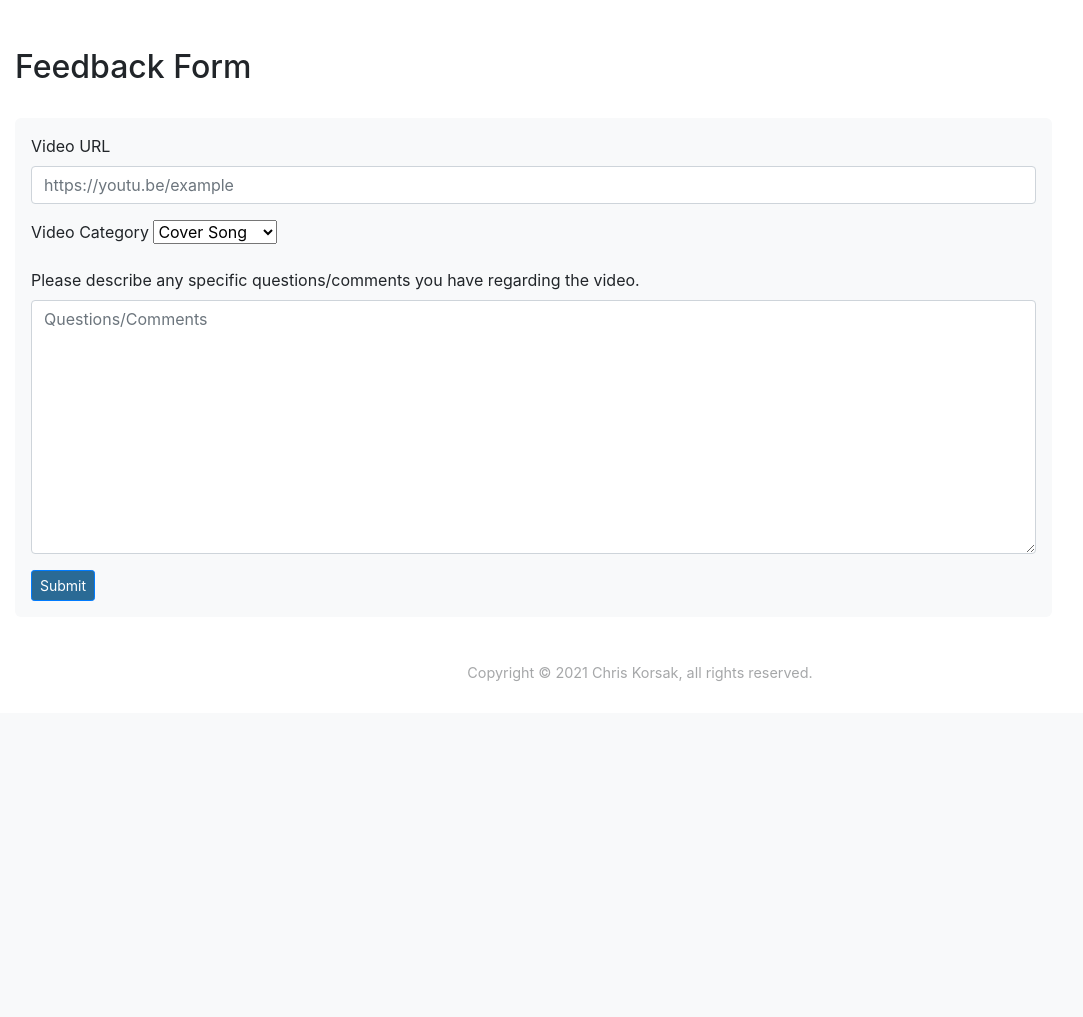
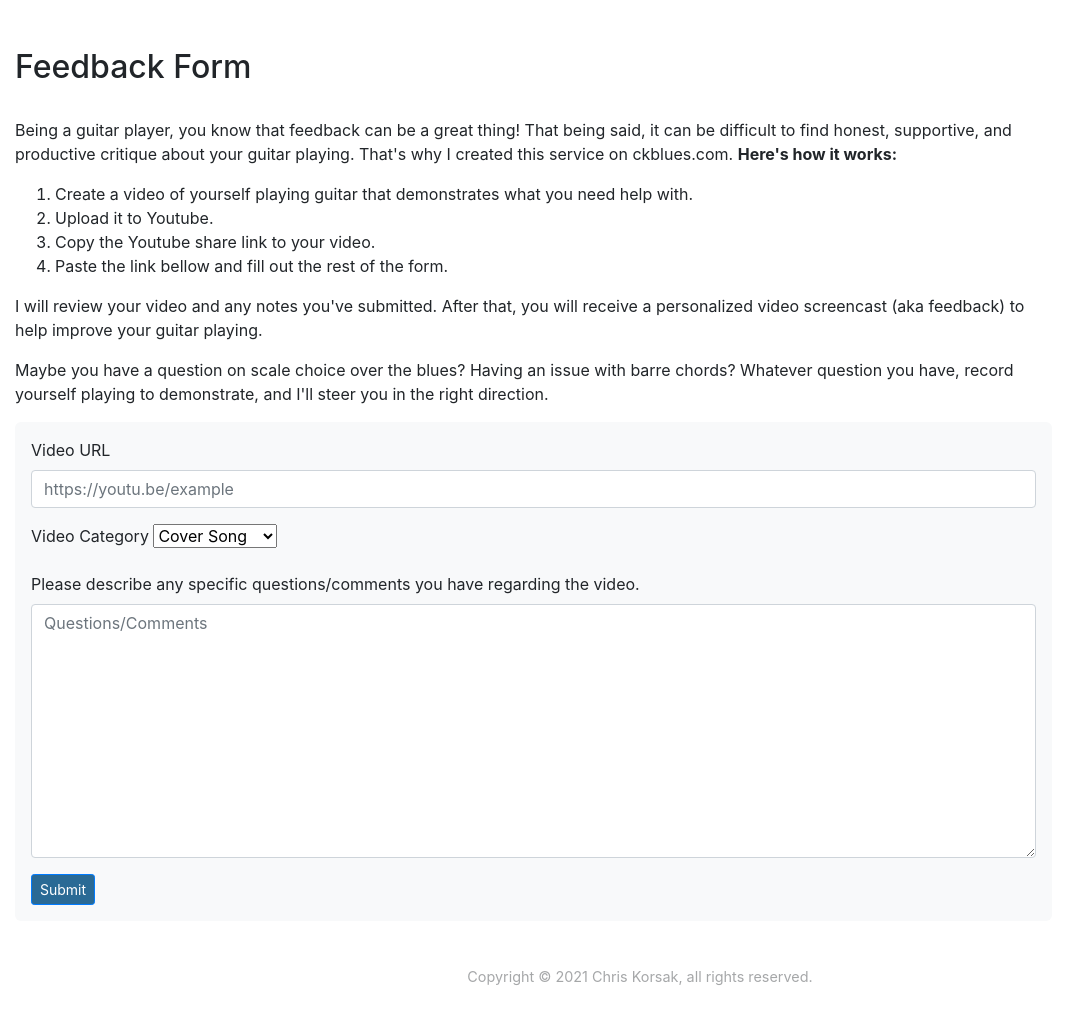
Before and after one commit to chriskorsak/capstone, a Django app: page /feedback-form in a window 1280 px wide. Shown: the part 146-1163 px from the top of the page, without its empty margins (0-1083 px from the left). Before the commit the page ends 827 px from the top, so only its background shows below. Run offline with Django 3.2, Linux system fonts and the light colour scheme; a user stored in the database is signed in; some libraries are stand-ins or nearby versions.

Commit message:
readme edits and updates, template file content on dashboard, feedback-form, and register to clarify site behavior to user.

```diff
--- a/ckblues/static/ckblues/styles.css
+++ b/ckblues/static/ckblues/styles.css
@@ -43,7 +43,8 @@ footer,
 .post-category,
 .comment-date-user,
 .feedback-date-received,
-#password-match-warning {
+#password-match-warning,
+.light-text {
   font-size: 90%;
   opacity: 40%;
 }
@@ -118,7 +119,7 @@ iframe {
 
 /* comment section of feedback and post */
 
-li {
+ul > li {
   list-style: none;
 }
 
--- a/ckblues/templates/ckblues/dashboard.html
+++ b/ckblues/templates/ckblues/dashboard.html
@@ -54,6 +54,7 @@
   <!-- update credentials -->
   <section id="update-section">
     <p>Update email and/or password</p>
+    <p class="light-text">Note: you will have to log back in with your new credentials after submitting this form.</p>
     <form action="{% url 'update-credentials' username %}" method="POST">
       {% csrf_token %}
       <div class="form-group">
--- a/ckblues/templates/ckblues/feedback-form.html
+++ b/ckblues/templates/ckblues/feedback-form.html
@@ -6,6 +6,15 @@
 
   <div class="col-sm-10 main">
   <h2>Feedback Form</h2>
+  <p>Being a guitar player, you know that feedback can be a great thing! That being said, it can be difficult to find honest, supportive, and productive critique about your guitar playing. That's why I created this service on ckblues.com. <strong>Here's how it works:</strong></p>
+  <ol>
+    <li>Create a video of yourself playing guitar that demonstrates what you need help with.</li>
+    <li>Upload it to Youtube.</li>
+    <li>Copy the Youtube share link to your video.</li>
+    <li>Paste the link bellow and fill out the rest of the form.</li>
+  </ol>
+  <p>I will review your video and any notes you've submitted. After that, you will receive a personalized video screencast (aka feedback) to help improve your guitar playing.</p>
+  <p>Maybe you have a question on scale choice over the blues? Having an issue with barre chords? Whatever question you have, record yourself playing to demonstrate, and I'll steer you in the right direction.</p>
   <form action="{% url 'feedback-form' %}" method="POST">
     {% csrf_token %}
       <div class="form-group">
--- a/ckblues/templates/ckblues/register.html
+++ b/ckblues/templates/ckblues/register.html
@@ -4,6 +4,7 @@
   <div class="row">
     <div class="col-md-10 credentials">
       <h2>Register</h2>
+      <p>Create an account to access premium blog posts, comment, and receive personalized feedback on your guitar playing!</p>
 
       {% if message %}
         <div>{{ message }}</div>
```
Also changed, not shown: README.md, db.sqlite3.
